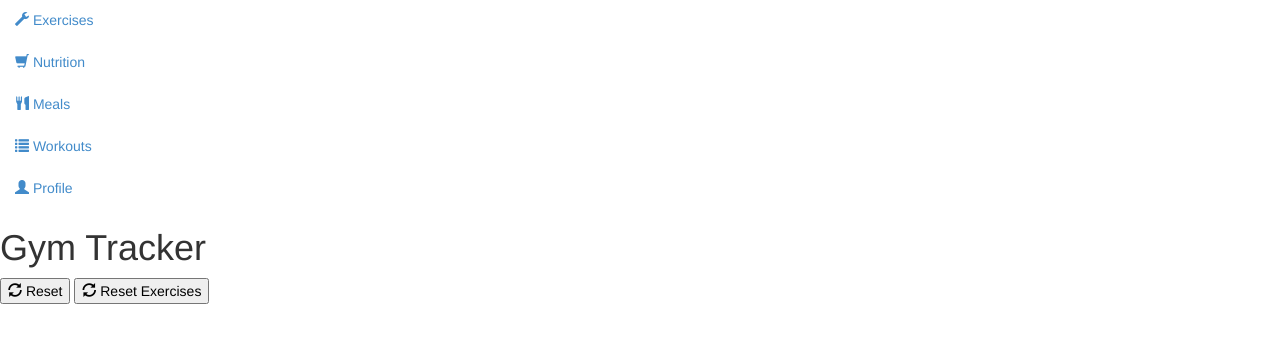
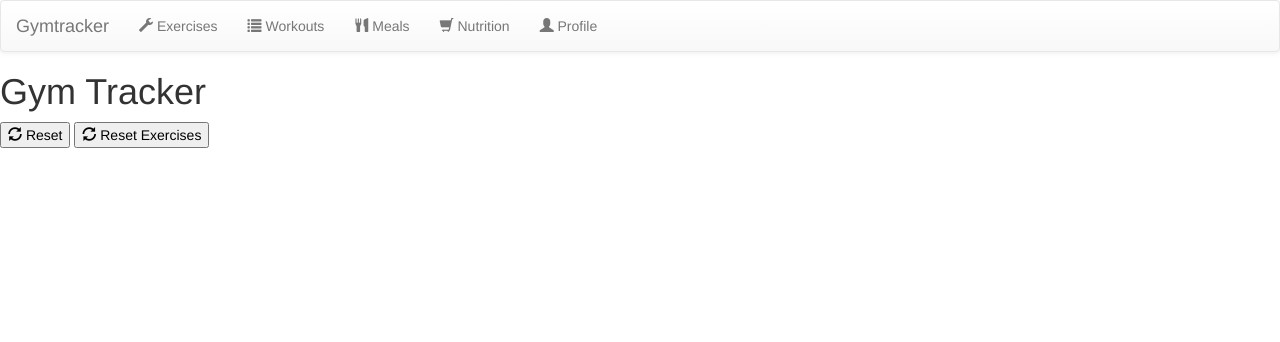
Before and after one commit to chemisus/gymtracker, a plain HTML site: page index.html in a window 1280 px wide. Drawn offline with Linux system fonts and the light colour scheme.

Commit message:
created navbar

```diff
--- a/index.html
+++ b/index.html
@@ -8,20 +8,39 @@
         <link href="bower_components/bootstrap/dist/css/bootstrap-theme.min.css"
               rel="stylesheet"
               type="text/css"/>
+        <script src="bower_components/jquery/jquery.min.js"></script>
+        <script src="bower_components/bootstrap/dist/js/bootstrap.min.js"></script>
         <script src="bower_components/angular/angular.min.js"></script>
         <script src="bower_components/angular-route/angular-route.js"></script>
         <script src="assets/js/app.js"></script>
     </head>
     <body>
-        <nav>
-            <ul class="nav nav-pills nav-stacked">
-                <li><a href="#/exercises"><i class="glyphicon glyphicon-wrench"></i> Exercises</a></li>
-                <li><a href="#/nutrition"><i class="glyphicon glyphicon-shopping-cart"></i> Nutrition</a></li>
-                <li><a href="#/meals"><i class="glyphicon glyphicon-cutlery"></i> Meals</a></li>
-                <li><a href="#/workouts"><i class="glyphicon glyphicon-list"></i> Workouts</a></li>
-                <li><a href="#/profile"><i class="glyphicon glyphicon-user"></i> Profile</a></li>
-            </ul>
+        <nav class="navbar navbar-default" role="navigation">
+            <!-- Brand and toggle get grouped for better mobile display -->
+            <div class="navbar-header">
+                <button type="button" class="navbar-toggle" data-toggle="collapse" data-target="#bs-example-navbar-collapse-1">
+                    <span class="sr-only">Toggle navigation</span>
+                    <span class="icon-bar"></span>
+                    <span class="icon-bar"></span>
+                    <span class="icon-bar"></span>
+                </button>
+                <a class="navbar-brand" href="#">Gymtracker</a>
+            </div>
+
+            <!-- Collect the nav links, forms, and other content for toggling -->
+            <div class="collapse navbar-collapse" id="bs-example-navbar-collapse-1">
+                <ul class="nav navbar-nav">
+                    <li><a href="#/exercises"><i class="glyphicon glyphicon-wrench"></i> Exercises</a></li>
+                    <li><a href="#/workouts"><i class="glyphicon glyphicon-list"></i> Workouts</a></li>
+                    <li class="divider"></li>
+                    <li><a href="#/meals"><i class="glyphicon glyphicon-cutlery"></i> Meals</a></li>
+                    <li><a href="#/nutrition"><i class="glyphicon glyphicon-shopping-cart"></i> Nutrition</a></li>
+                    <li class="divider"></li>
+                    <li><a href="#/profile"><i class="glyphicon glyphicon-user"></i> Profile</a></li>
+                </ul>
+            </div><!-- /.navbar-collapse -->
         </nav>
+
         <div data-ng-view></div>
     </body>
 </html>
```
